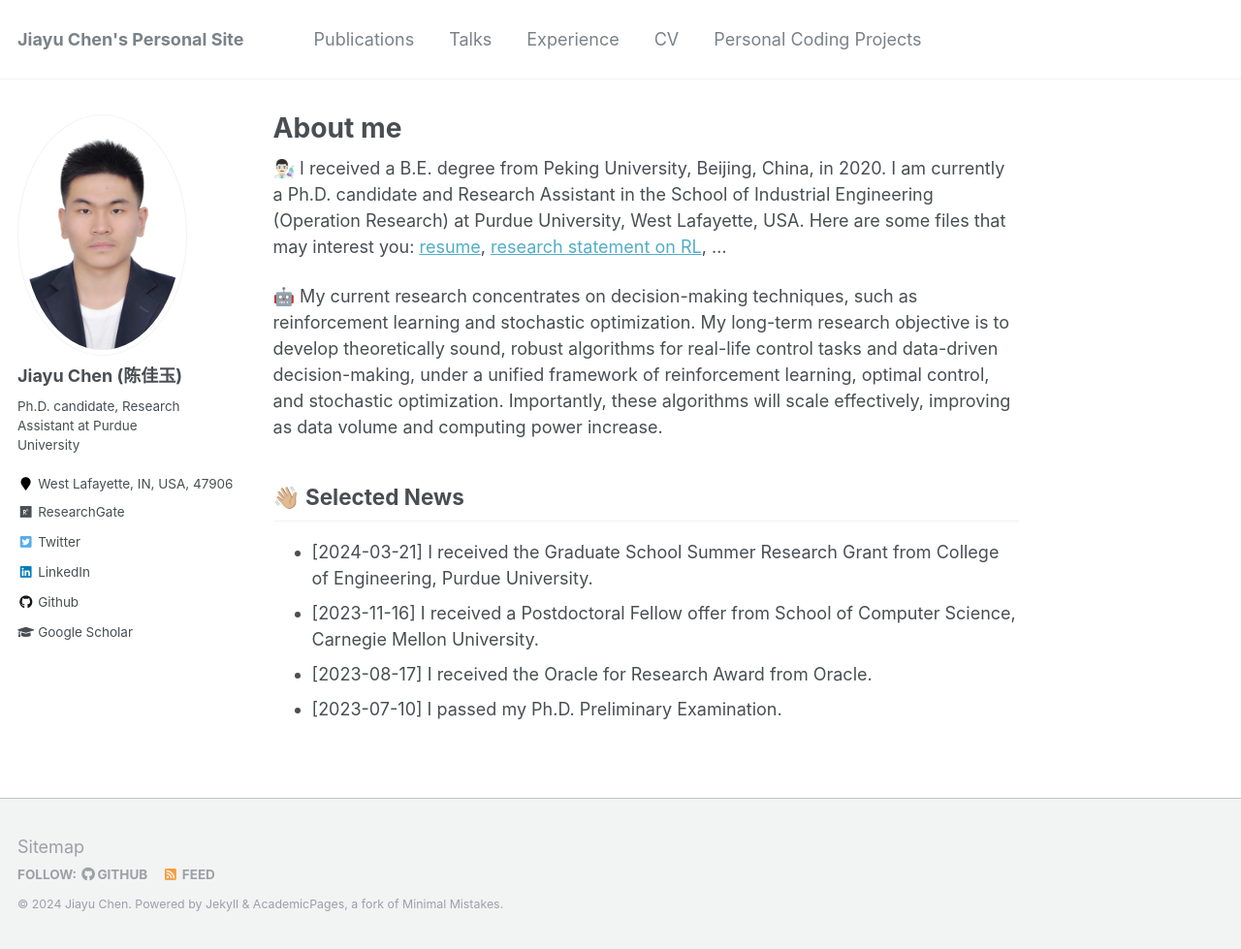
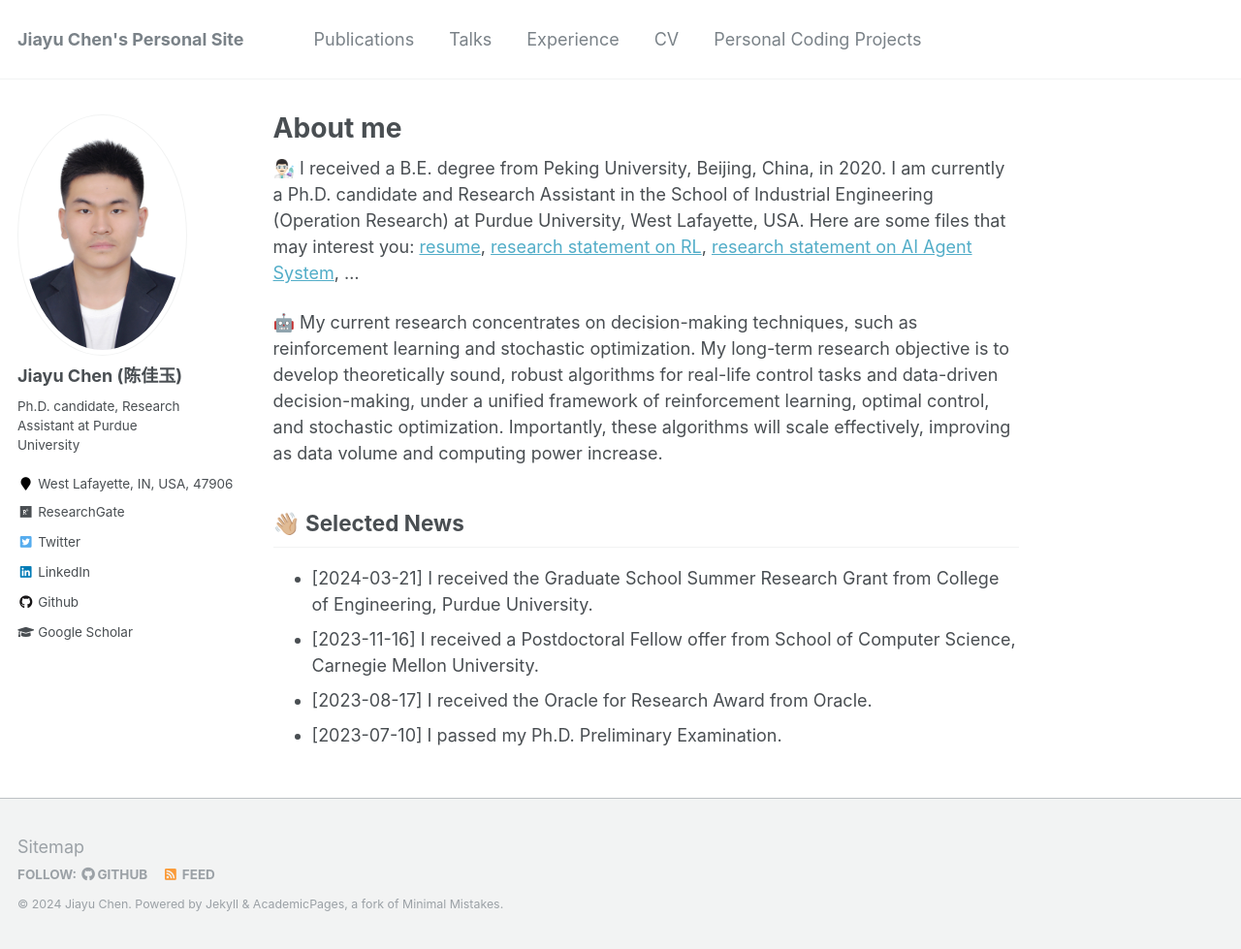
Before and after one commit to LucasCJYSDL/LucasCJYSDL.github.io, a Jekyll site: the page built from _pages/about.md, in a window 1280 px wide and 979 px high. Shown: the whole window at 97% size. Built offline with Jekyll 4.4.1, drawn with Linux system fonts in a browser that asks for light colours.

Commit message:
new file

```diff
--- a/_pages/about.md
+++ b/_pages/about.md
@@ -8,7 +8,7 @@ redirect_from:
   - /about.html
 ---
 
-👨🏻‍🔬 I received a B.E. degree from Peking University, Beijing, China, in 2020. I am currently a Ph.D. candidate and Research Assistant in the School of Industrial Engineering (Operation Research) at Purdue University, West Lafayette, USA. Here are some files that may interest you: [resume](http://LucasCJYSDL.github.io/files/Resume.pdf), [research statement on RL](http://LucasCJYSDL.github.io/files/Research_Statement.pdf), ...
+👨🏻‍🔬 I received a B.E. degree from Peking University, Beijing, China, in 2020. I am currently a Ph.D. candidate and Research Assistant in the School of Industrial Engineering (Operation Research) at Purdue University, West Lafayette, USA. Here are some files that may interest you: [resume](http://LucasCJYSDL.github.io/files/Resume.pdf), [research statement on RL](http://LucasCJYSDL.github.io/files/Research_Statement_RL.pdf), [research statement on AI Agent System](http://LucasCJYSDL.github.io/files/Research_Statement_Agent.pdf), ...
 
 🤖 My current research concentrates on decision-making techniques, such as reinforcement learning and stochastic optimization. My long-term research objective is to develop theoretically sound, robust algorithms for real-life control tasks and data-driven decision-making, under a unified framework of reinforcement learning, optimal control, and stochastic optimization. Importantly, these algorithms will scale effectively, improving as data volume and computing power increase.
 
```
Also changed, not shown: 3 other files.
